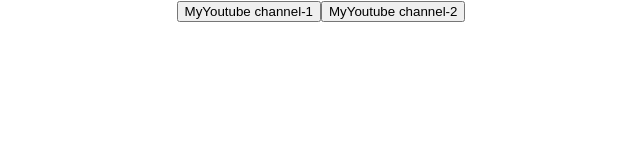
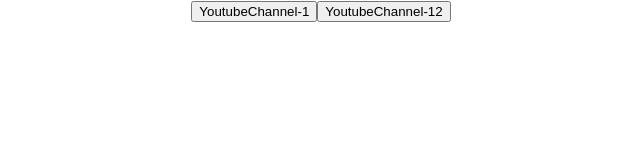
Before and after one commit to igor-minaev/microtasks, a React (Create React App) app: page / in a window 1280 px wide. Shown: the top 160 px of the page, without its empty margins (319-959 px from the left). Built offline with nearby package versions, Linux system fonts and the light colour scheme.

Commit message:
add universal button

```diff
--- a/src/App.tsx
+++ b/src/App.tsx
@@ -1,28 +1,14 @@
 import React from 'react';
 import './App.css';
+import {Button} from "./components/Button";
 
 function App() {
-    // const myFirstSubscriber=(event: MouseEvent<HTMLButtonElement)=>{
-    //     console.log('Hello Im VASYA')
-    // }
-    // const mySecondSubscriber=()=>{
-    //     console.log('Hello Im Ivan')
-    // }
-
-    const onClickHandler=(name: string)=>{
-        console.log(name)
-    }
-
 
     return (
         <div className="App">
-            {/*<button onClick={(event)=>{console.log('Hello')}}>MyYoutube channel-1</button>*/}
-              <button onClick={()=>onClickHandler('VASYA')}>MyYoutube channel-1</button>
-              <button onClick={()=>onClickHandler('IVAN')}>MyYoutube channel-2</button>
-
-
+            <Button name={'YoutubeChannel-1'}/>
+            <Button name={'YoutubeChannel-12'}/>
         </div>
-
     );
 }
 
--- /dev/null
+++ b/src/components/Button.tsx
@@ -0,0 +1,11 @@
+import React from "react";
+
+type ButtonPropsType={
+    name: string
+}
+
+export const Button = (props:ButtonPropsType) => {
+    return (
+        <button>{props.name}</button>
+    )
+}
```
